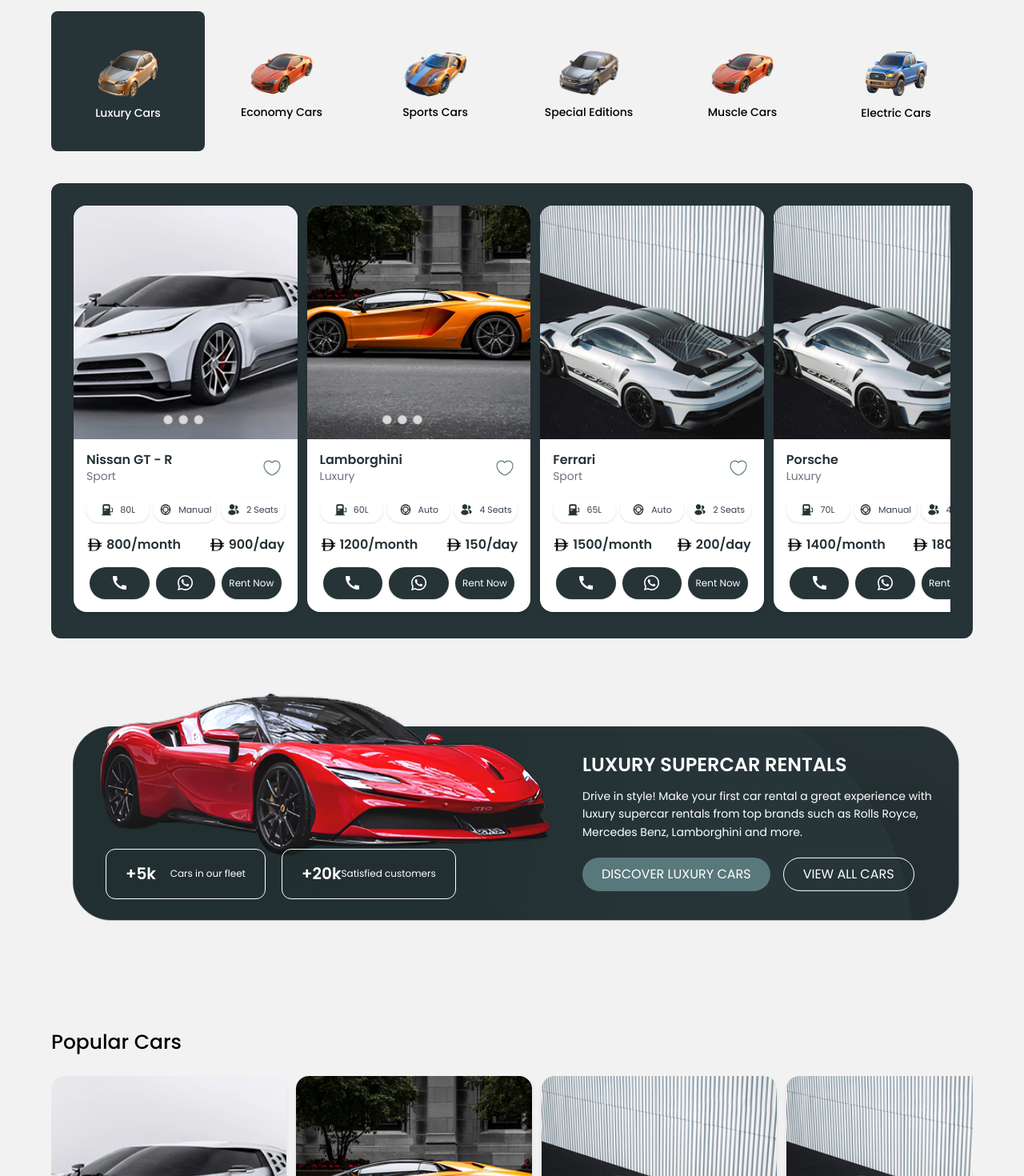
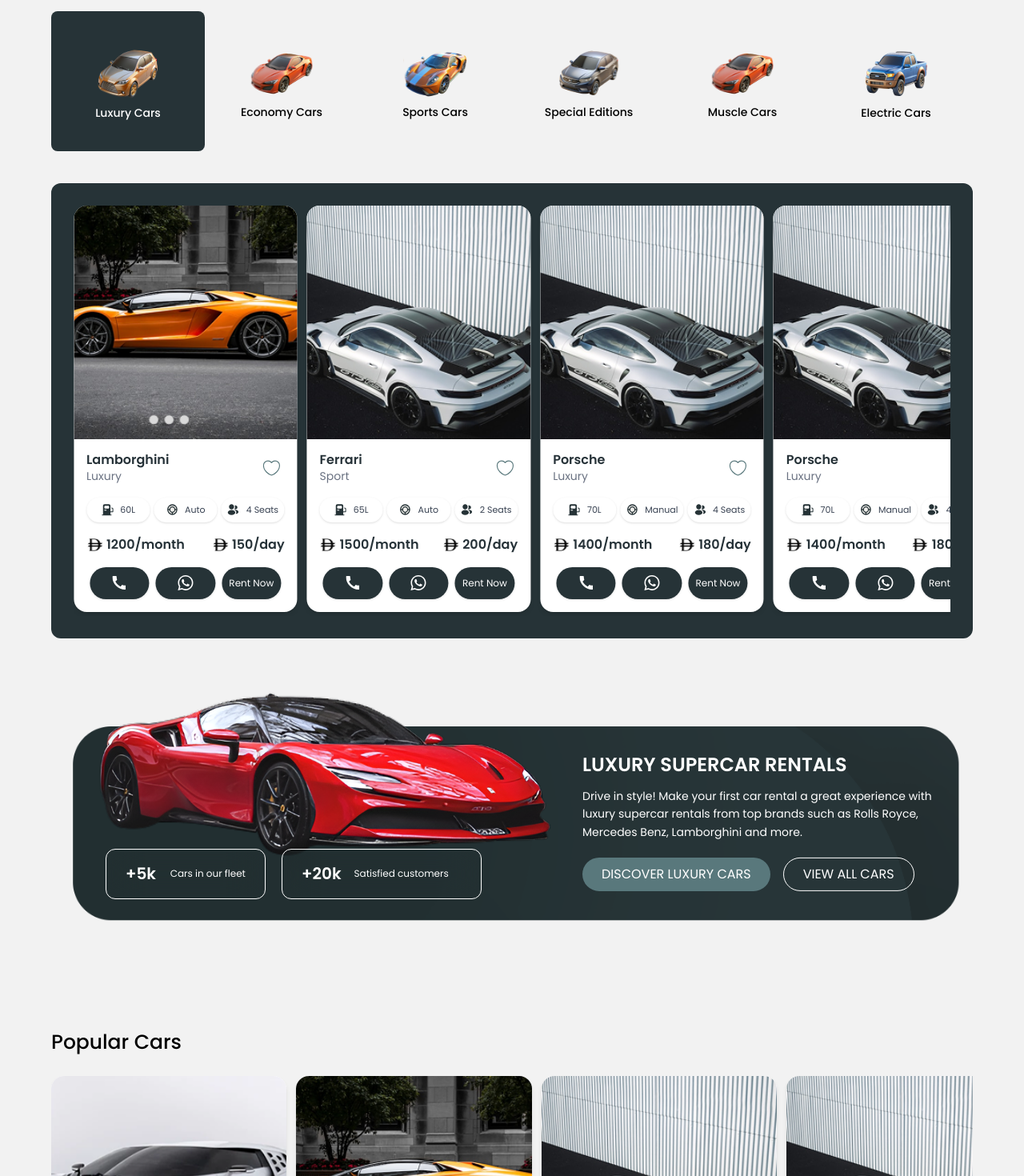
Before and after one commit to shekharcodx/tdhv2-site2, a Next.js app: page / in a window 1280 px wide. Shown: the part 2489-3959 px from the top of the page at 80% size. Built offline with nearby package versions, Linux system fonts and the light colour scheme.

Commit message:
chng autoply n redcar

```diff
--- a/src/app/components/CarCard.tsx
+++ b/src/app/components/CarCard.tsx
@@ -4,7 +4,7 @@ import Image from "next/image";
 import { useState } from "react";
 import { Swiper, SwiperSlide } from "swiper/react";
 import { Navigation, Pagination } from "swiper/modules";
-
+import { Autoplay } from "swiper/modules";
 import "swiper/css";
 import "swiper/css/navigation";
 import "swiper/css/pagination";
@@ -16,6 +16,7 @@ interface CarCardProps {
   innerStyle?: React.CSSProperties;
   innerClasses?: string;
   arrows?: boolean;
+  autoplay?: boolean;
 }
 
 type Car = {
@@ -37,6 +38,7 @@ export default function CarCarousel({
   innerStyle,
   innerClasses,
   arrows = true,
+  autoplay=false
 }: CarCardProps) {
   const [cars] = useState<Car[]>([
     {
@@ -116,9 +118,10 @@ export default function CarCarousel({
         )}
 
         <Swiper
-          modules={[Navigation, Pagination]}
+          modules={[Navigation, Pagination, Autoplay]}
           spaceBetween={12}
           slidesPerView={4}
+          loop={true}
           className="relative z-10 !pb-[5px]"
           navigation={{
             prevEl: ".custom-prev",
@@ -128,6 +131,11 @@ export default function CarCarousel({
             el: ".custom-pagination",
             clickable: true,
           }}
+          autoplay={
+    autoplay
+      ? { delay: 3000, disableOnInteraction: false }
+      : undefined
+  }
           breakpoints={{
             0: { slidesPerView: 1.2, spaceBetween: 12 },
             426: { slidesPerView: 1.5, spaceBetween: 12 },
--- a/src/app/components/Redcar.tsx
+++ b/src/app/components/Redcar.tsx
@@ -16,7 +16,7 @@ export default function Redcar() {
         </div>
         <div className="flex justify-between items-center px-6 py-3 rounded-xl h-[63px] border border-white  backdrop-blur-xl">
           <span className="text-xl font-bold ">+20k</span>
-          <p className="text-xs">Satisfied customers</p>
+          <p className="text-xs mx-4">Satisfied customers</p>
         </div>
       </div>
 
--- a/src/app/page.tsx
+++ b/src/app/page.tsx
@@ -55,6 +55,7 @@ export default function Page() {
         <div className="w-full mx-auto pb-3">
           <CarCarousel
             arrows={false}
+            autoplay={true}
             wrapperClasses="w-full mx-auto rounded-xl pt-7 relative bg-[#263337]"
             innerClasses="mx-4 sm:mx-7 pb-7"
           />
--- a/tailwind.config.ts
+++ b/tailwind.config.ts
@@ -1,4 +1,5 @@
 import type { Config } from "tailwindcss";
+import { Poppins } from "next/font/google";
 
 const config: Config = {
   content: [
```
